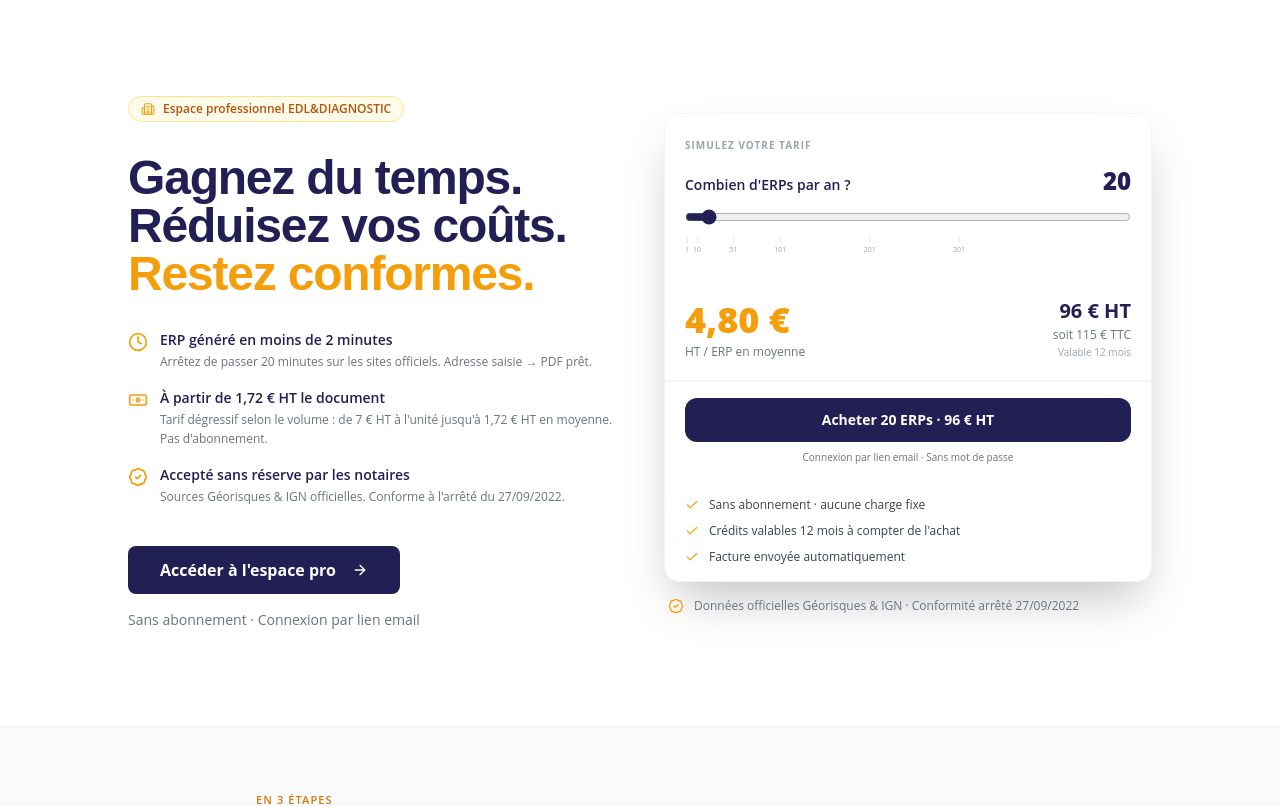
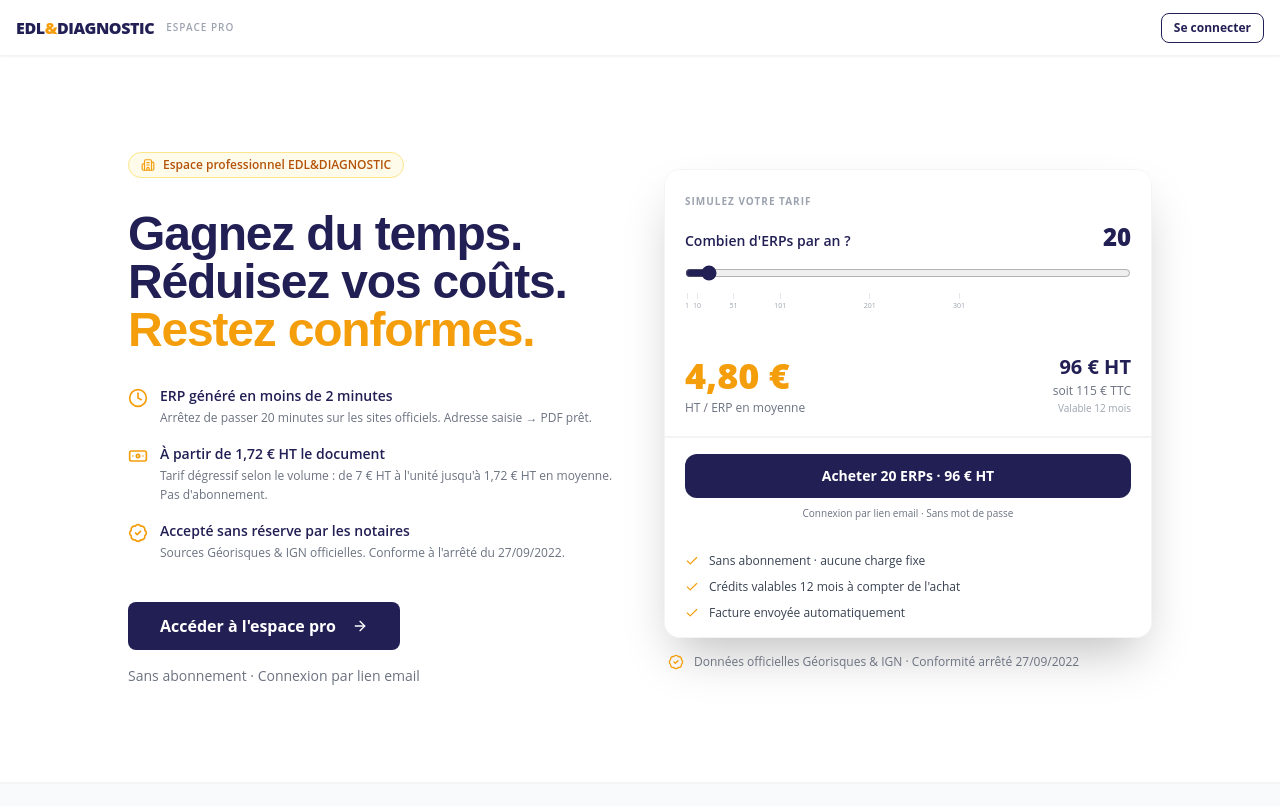
Before and after one commit to gregory690/erp-immo, a React (Vite) app: page /pro in a window 1280 px wide. Shown: the top 806 px of the page. Built offline with nearby package versions, Linux system fonts and the light colour scheme.

Commit message:
feat: navbar sticky sur ProLanding (logo + CTA connexion)
Co-Authored-By: Claude Sonnet 4.6 <noreply@anthropic.com>

```diff
--- a/src/pages/ProLanding.tsx
+++ b/src/pages/ProLanding.tsx
@@ -201,6 +201,20 @@ export default function ProLanding() {
   return (
     <div className="min-h-screen bg-white">
 
+      {/* ── Navbar ───────────────────────────────────────────────────────── */}
+      <nav className="sticky top-0 z-40 bg-white border-b border-gray-100 shadow-sm px-4 h-14 flex items-center justify-between">
+        <div className="flex items-center gap-2">
+          <span className="font-black text-navy-900 text-base tracking-tight">EDL<span className="text-amber-500">&</span>DIAGNOSTIC</span>
+          <span className="hidden sm:inline-block text-[10px] font-semibold uppercase tracking-widest text-gray-400 ml-1">Espace Pro</span>
+        </div>
+        <button
+          onClick={handleCTA}
+          className="text-xs font-bold text-navy-900 border border-navy-900 rounded-lg px-3 py-1.5 hover:bg-navy-900 hover:text-white transition-colors"
+        >
+          {session ? 'Mon espace' : 'Se connecter'}
+        </button>
+      </nav>
+
       {/* ── Hero ─────────────────────────────────────────────────────────── */}
       <section id="hero" className="bg-white border-b border-gray-100 px-4 py-10 sm:py-24">
         <div className="max-w-5xl mx-auto">
@@ -211,11 +225,6 @@ export default function ProLanding() {
               <div className="hidden sm:inline-flex items-center gap-2 bg-amber-50 border border-amber-200 rounded-full px-3 py-1 mb-8">
                 <Building2 className="h-3.5 w-3.5 text-amber-500" />
                 <span className="text-xs font-semibold text-amber-700">Espace professionnel EDL&amp;DIAGNOSTIC</span>
-              </div>
-              <div className="sm:hidden mb-4">
-                <span className="inline-block bg-navy-900 text-white text-xs font-bold px-3 py-1.5 rounded-full">
-                  Pour les diagnostiqueurs immobiliers
-                </span>
               </div>
               <h1 className="text-4xl sm:text-5xl font-extrabold text-navy-900 tracking-tight leading-[1.1]">
                 Gagnez du temps.<br />
```
